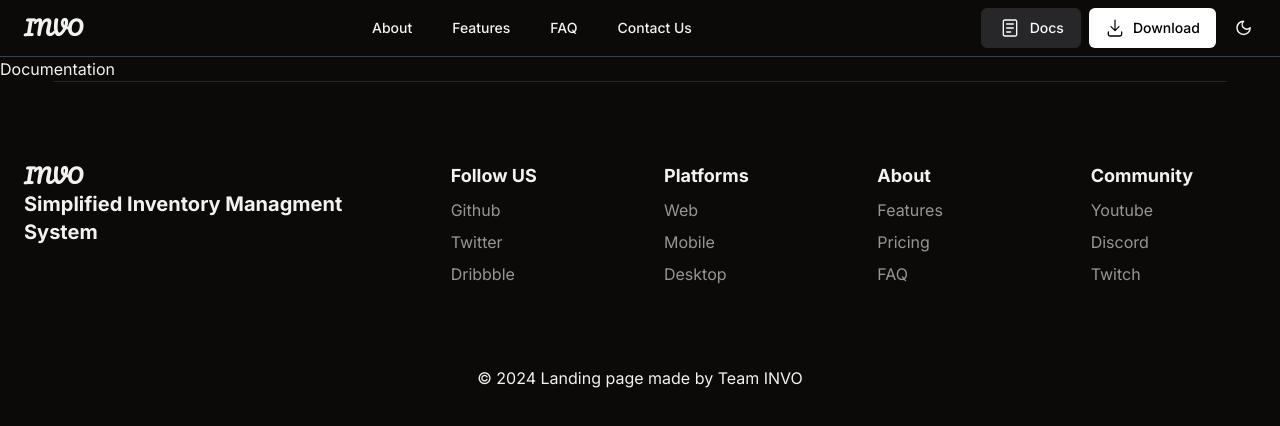
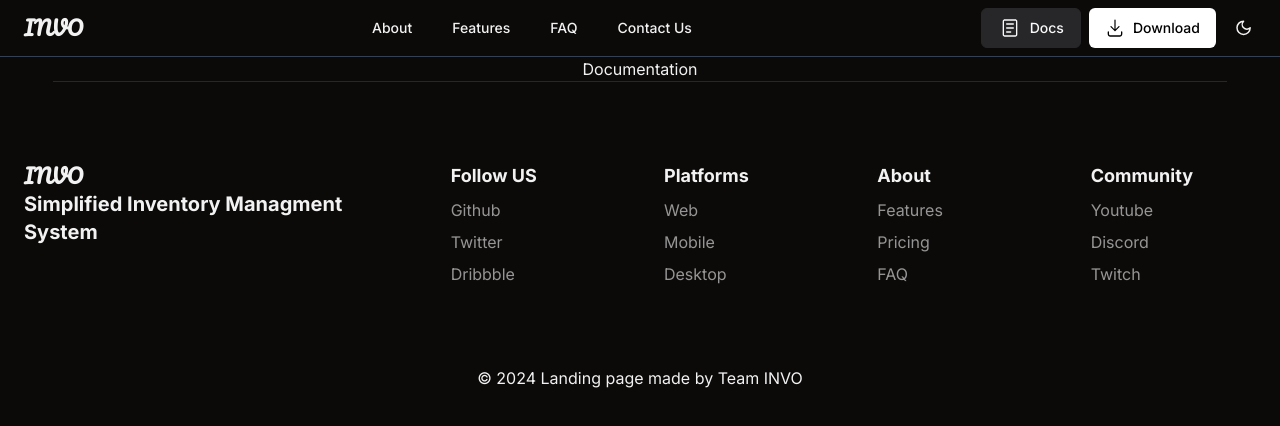
Before and after one commit to krish4693/invo-website, a Next.js app: page /docs in a window 1280 px wide. Shown: the top 426 px of the page. Built offline with nearby package versions, Linux system fonts and the light colour scheme.

Commit message:
documentation page flex-added

```diff
--- a/src/app/docs/page.tsx
+++ b/src/app/docs/page.tsx
@@ -2,7 +2,7 @@ import React from 'react'
 
 const Documentation = () => {
   return (
-    <div>Documentation</div>
+    <div className='mx-auto flex items-center justify-center'>Documentation</div>
   )
 }
 
```
